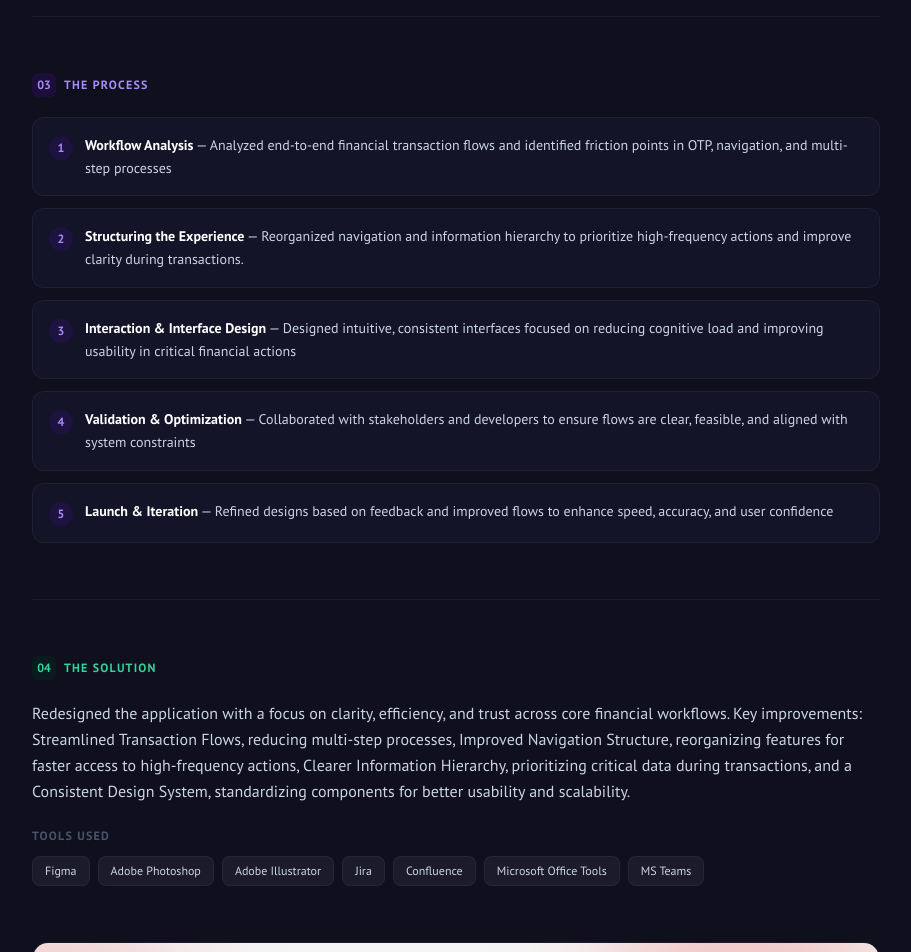
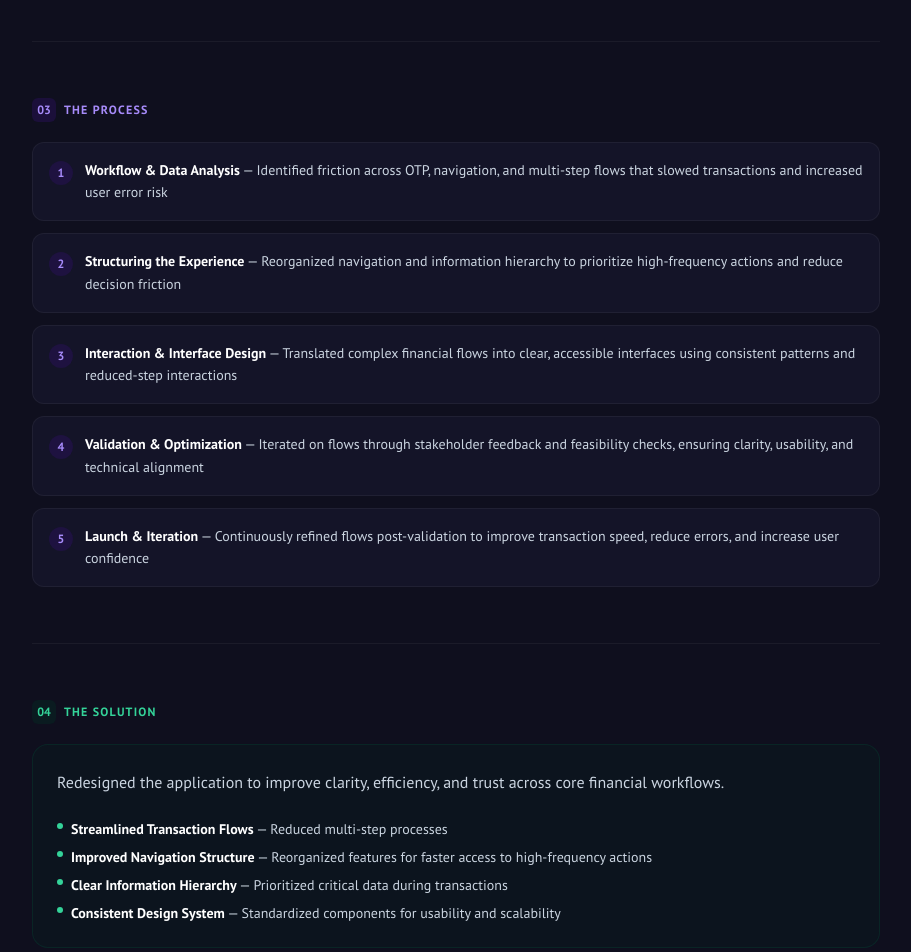
Before and after one commit to engrclarencebolonia/clarence-website, a Next.js app: page /projects/ml-wallet in a window 1280 px wide. Shown: the part 1300-2252 px from the top of the page, without its empty margins (184-1095 px from the left). Built offline with nearby package versions, Linux system fonts and the light colour scheme; a web font is replaced by a local one.

Commit message:
Refactoring code and adding additional info for solution and the challenge

```diff
--- a/src/components/projects/ProjectDetail.tsx
+++ b/src/components/projects/ProjectDetail.tsx
@@ -171,6 +171,10 @@ export function ProjectDetail({ project }: Props) {
                   ))}
                 </ul>
               )}
+              {/* 👇 This is the important part */}
+{project.additional && (
+      <p className="text-base text-slate-700 dark:text-slate-300 leading-relaxed mb-4 space-y-2 mt-3">{project.additional}</p>
+)}
             </div>
           </section>
         </Reveal>
@@ -205,11 +209,36 @@ export function ProjectDetail({ project }: Props) {
 
         {/* Solution */}
         <Reveal>
+
+
           <section className="mb-14" aria-labelledby="solution-heading">
-            <SectionLabel number="04" label="The Solution" color="green" />
-            <p className="text-base text-slate-700 dark:text-slate-300 leading-relaxed mb-6">{project.solution}</p>
+         <SectionLabel number="04" label="The Solution" color="green" />
+            <div className="p-6 rounded-2xl bg-red-50 dark:bg-emerald-950/20 border border-emerald-100 dark:border-emerald-900/30">
+                    <p className="text-base text-slate-700 dark:text-slate-300 leading-relaxed mb-6">{project.solutionIntro}</p>
+
+{project.solutionItems && (
+  <ul className="space-y-2 mt-3">
+    {project.solutionItems.map((item, i) => (
+      <li
+        key={i}
+        className="flex items-start gap-2 text-sm text-slate-700 dark:text-slate-300"
+      >
+        <span className="mt-1 w-1.5 h-1.5 rounded-full bg-emerald-400 flex-shrink-0" />
+
+        <span>
+          <strong className="text-slate-900 dark:text-white ">
+            {item.title}
+          </strong>{" "}
+          — {item.description}
+        </span>
+      </li>
+    ))}
+  </ul>
+)}
+            </div>
+
             <div>
-              <p className="text-xs text-slate-400 dark:text-slate-600 uppercase tracking-widest mb-3 font-semibold">Tools Used</p>
+              <p className="text-xs text-slate-400 dark:text-slate-600 uppercase tracking-widest mb-3 font-semibold space-y-2 mt-5">Tools Used</p>
               <div className="flex flex-wrap gap-2">
                 {project.tools.map((tool) => (
                   <span key={tool} className="px-3 py-1.5 rounded-lg text-xs font-medium bg-slate-100 dark:bg-white/5 text-slate-700 dark:text-slate-300 border border-slate-200 dark:border-white/5">
--- a/src/data/index.ts
+++ b/src/data/index.ts
@@ -113,8 +113,13 @@ export interface Project {
   duration?: string;
   problem: string;
   problemBullets?: string[];
+  additional?: string;
   process: string[];
-  solution: string;
+  solutionIntro?: string;
+  solutionItems?: {
+  title: string;
+  description: string;
+}[];
   outcome: string;
   outcomes: { metric: string; value: string; description: string }[];
   impactCards?: string[];
@@ -158,7 +163,7 @@ export const projects: Project[] = [
       "Validation & Optimization — Collaborated with stakeholders and developers to validate solutions and ensure alignment with business and technical constraints.",
       "Launch & Iteration — Continuously refined the product based on usage patterns, feedback, and evolving operational needs.",
     ],
-    solution:
+    solutionIntro:
       "Rather than focusing solely on UI improvements or gamification, I redefined the approach to address the core system issues identified during discovery. The solution focused on Data Consolidation & Standardization, Workflow Alignment, Structured Data Presentation surfacing key metrics first with clear drill-down paths, and Gamification with Purpose — integrating engagement elements without compromising clarity.",
     outcome:
       "The redesigned system improved clarity and trust in performance data, reduced cognitive load, and enabled teams to make faster, more informed decisions. By aligning data, workflows, and interface design, the platform evolved from a fragmented reporting tool into a scalable, decision-support system.",
@@ -190,7 +195,7 @@ export const projects: Project[] = [
     coverGradient: "from-red-700 via-red-800 to-slate-900",
     image: "/images/project-ml-wallet.png",
     overview:
-      "Led the end-to-end redesign of ML Wallet, a fintech mobile application used for payments, remittances, and daily financial transactions through M Lhuillier's nationwide network. Focused on reducing friction in financial workflows, improving clarity in transactions, and creating a more intuitive and reliable user experience.",
+      "Redesigned ML Wallet to simplify high-frequency financial transactions, reducing friction and improving clarity in critical user flows.",
     client: "M Lhuillier",
     role: "Research Staff — UI/UX Focus",
     duration: "5 months",
@@ -202,15 +207,36 @@ export const projects: Project[] = [
       "High cognitive load during transactions",
       "Inconsistent structure in financial workflows",
     ],
+    additional:   "These issues slowed down transactions and increased the risk of user error in high-stakes financial actions.",
+
     process: [
-      "Workflow Analysis — Analyzed end-to-end financial transaction flows and identified friction points in OTP, navigation, and multi-step processes",
-      "Structuring the Experience — Reorganized navigation and information hierarchy to prioritize high-frequency actions and improve clarity during transactions.",
-      "Interaction & Interface Design — Designed intuitive, consistent interfaces focused on reducing cognitive load and improving usability in critical financial actions",
-      "Validation & Optimization — Collaborated with stakeholders and developers to ensure flows are clear, feasible, and aligned with system constraints",
-      "Launch & Iteration — Refined designs based on feedback and improved flows to enhance speed, accuracy, and user confidence",
+      "Workflow & Data Analysis — Identified friction across OTP, navigation, and multi-step flows that slowed transactions and increased user error risk",
+      "Structuring the Experience — Reorganized navigation and information hierarchy to prioritize high-frequency actions and reduce decision friction",
+      "Interaction & Interface Design — Translated complex financial flows into clear, accessible interfaces using consistent patterns and reduced-step interactions",
+      "Validation & Optimization — Iterated on flows through stakeholder feedback and feasibility checks, ensuring clarity, usability, and technical alignment",
+      "Launch & Iteration — Continuously refined flows post-validation to improve transaction speed, reduce errors, and increase user confidence",
     ],
-    solution:
-      "Redesigned the application with a focus on clarity, efficiency, and trust across core financial workflows. Key improvements: Streamlined Transaction Flows, reducing multi-step processes, Improved Navigation Structure, reorganizing features for faster access to high-frequency actions, Clearer Information Hierarchy, prioritizing critical data during transactions, and a Consistent Design System, standardizing components for better usability and scalability.",
+    solutionIntro:
+  "Redesigned the application to improve clarity, efficiency, and trust across core financial workflows.",
+
+solutionItems: [
+  {
+    title: "Streamlined Transaction Flows",
+    description: "Reduced multi-step processes",
+  },
+  {
+    title: "Improved Navigation Structure",
+    description: "Reorganized features for faster access to high-frequency actions",
+  },
+  {
+    title: "Clear Information Hierarchy",
+    description: "Prioritized critical data during transactions",
+  },
+  {
+    title: "Consistent Design System",
+    description: "Standardized components for usability and scalability",
+  },
+],
     outcome:
       "The goal was to make financial actions faster, clearer, and more reliable — reducing risk of user error in high-stakes financial moments.",
     impactCards: [
@@ -252,7 +278,7 @@ export const projects: Project[] = [
       "Implemented in Java (Android) with Firebase Realtime Database for live sync",
       "Iterated through 3 prototype rounds, focusing on gesture clarity and state feedback",
     ],
-    solution:
+    solutionIntro:
       "A native Android Kanban app with real-time board sync, intuitive drag-and-drop ticket management, team invite flows, and a focused notification system. Designed with Android Material guidelines while maintaining a distinct visual identity.",
     outcome:
       "Published on Google Play. Demonstrates end-to-end product ownership — from UX research through design system to shipped Android code.",
@@ -291,7 +317,7 @@ export const projects: Project[] = [
       "Built with Firebase Auth (Google Sign-In), Realtime DB, Firestore, Storage, and Analytics",
       "Shipped 5 production releases (versionCode 5) with iterative improvements",
     ],
-    solution:
+    solutionIntro:
       "A beautifully calm dark-mode Android journal app with frictionless entry creation, media attachment support, dream tagging, and a Google-authenticated sync — so your journal follows you across devices.",
     outcome:
       "Published and actively maintained on Google Play with 5 versioned releases. Demonstrates end-to-end consumer app product ownership.",
@@ -331,7 +357,7 @@ export const projects: Project[] = [
       "Integrated Google Maps for restaurant geolocation and delivery radius visualization",
       "Built in-app chat for order updates and restaurant communication",
     ],
-    solution:
+    solutionIntro:
       "A multi-mode food ordering app with map-based restaurant discovery, tabbed ordering (Delivery/Dine-In/Pickup), an animated cart, transparent checkout flow, and real-time order chat — all in a warm, premium visual style.",
     outcome:
       "Shipped as a complete release APK with full design-to-development ownership. Demonstrates the ability to design and build complex multi-flow consumer commerce apps.",
```
